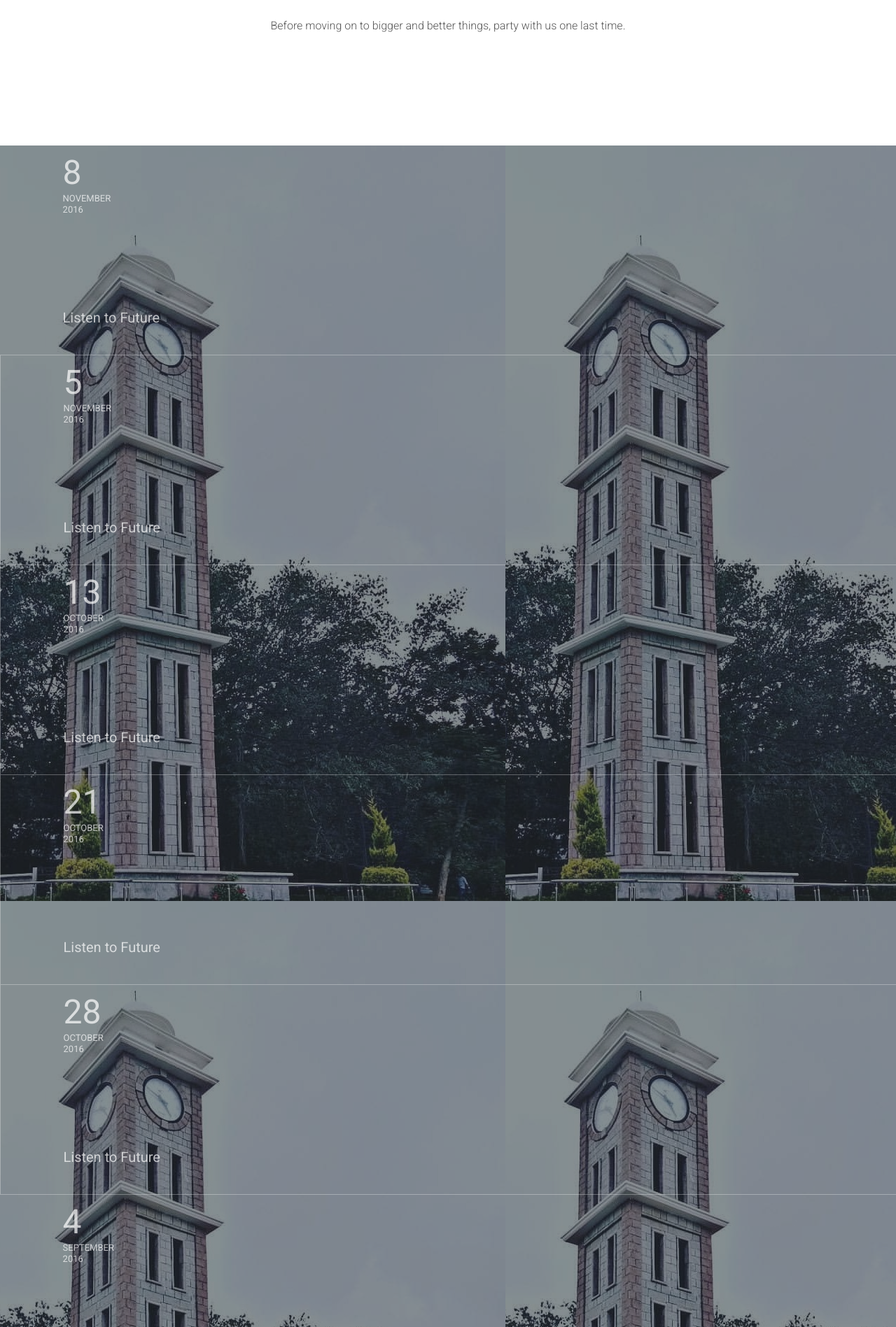
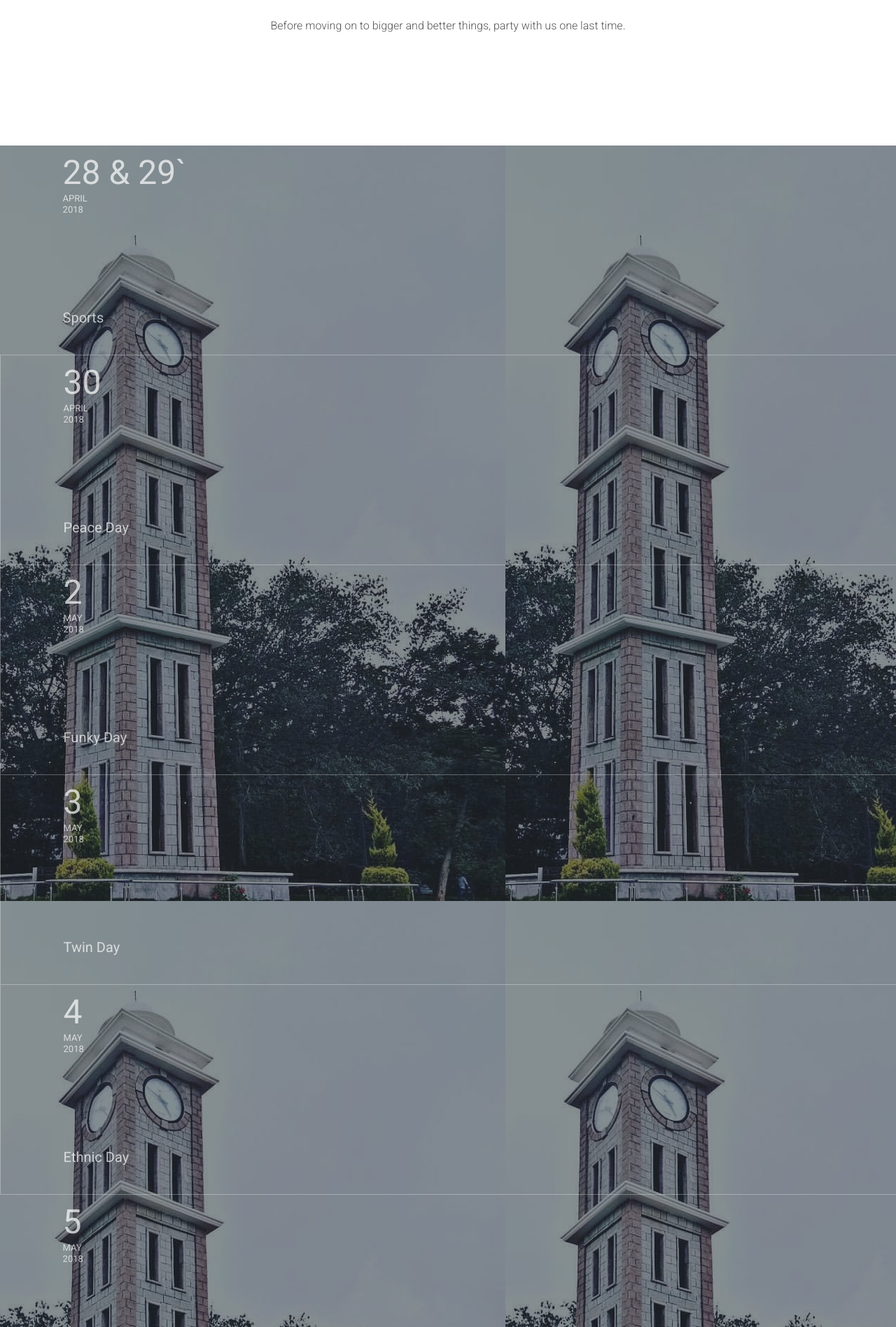
Before and after one commit to swaroopkml96/farewell2018, a Django app: page / in a window 1280 px wide. Shown: the part 1669-3566 px from the top of the page at 70% size. Run offline with Django 3.2, Linux system fonts and the light colour scheme; some libraries are stand-ins or nearby versions.

Commit message:
added dates

```diff
--- a/farewell/templates/farewell/index.html
+++ b/farewell/templates/farewell/index.html
@@ -266,13 +266,13 @@
 								<div class="portfolio-image" style="background-image: url('images/1.jpg')"></div>
 								<div class="portfolio-caption">
 									<div class="portfolio-time">
-										<div class="portfolio-day">8</div>
-										<div class="portfolio-month">November</div>
-										<div class="portfolio-year">2016</div>
+										<div class="portfolio-day">28 & 29`</div>
+										<div class="portfolio-month">April</div>
+										<div class="portfolio-year">2018</div>
 									</div>
 									<div class="portfolio-details">
-										<div class="portfolio-title">Listen to Future</div>
-										<div class="portfolio-cat">Music, Single</div>
+										<div class="portfolio-title">Sports</div>
+										<div class="portfolio-cat"></div>
 										<div class="portfolio-comments"><i class="fa fa-comments"></i>0</div>
 									</div>
 								</div>
@@ -283,13 +283,13 @@
 								<div class="portfolio-image" style="background-image: url('images/2.jpg')"></div>
 								<div class="portfolio-caption">
 									<div class="portfolio-time">
-										<div class="portfolio-day">5</div>
-										<div class="portfolio-month">November</div>
-										<div class="portfolio-year">2016</div>
+										<div class="portfolio-day">30</div>
+										<div class="portfolio-month">April</div>
+										<div class="portfolio-year">2018</div>
 									</div>
 									<div class="portfolio-details">
-										<div class="portfolio-title">Listen to Future</div>
-										<div class="portfolio-cat">Music, Single</div>
+										<div class="portfolio-title">Peace Day</div>
+										<div class="portfolio-cat"></div>
 										<div class="portfolio-comments"><i class="fa fa-comments"></i>0</div>
 									</div>
 								</div>
@@ -300,13 +300,13 @@
 								<div class="portfolio-image" style="background-image: url('images/3.jpg')"></div>
 								<div class="portfolio-caption">
 									<div class="portfolio-time">
-										<div class="portfolio-day">13</div>
-										<div class="portfolio-month">October</div>
-										<div class="portfolio-year">2016</div>
+										<div class="portfolio-day">2</div>
+										<div class="portfolio-month">May</div>
+										<div class="portfolio-year">2018</div>
 									</div>
 									<div class="portfolio-details">
-										<div class="portfolio-title">Listen to Future</div>
-										<div class="portfolio-cat">Music, Single</div>
+										<div class="portfolio-title">Funky Day</div>
+										<div class="portfolio-cat"></div>
 										<div class="portfolio-comments"><i class="fa fa-comments"></i>0</div>
 									</div>
 								</div>
@@ -317,13 +317,13 @@
 								<div class="portfolio-image" style="background-image: url('images/4.jpg')"></div>
 								<div class="portfolio-caption">
 									<div class="portfolio-time">
-										<div class="portfolio-day">21</div>
-										<div class="portfolio-month">October</div>
-										<div class="portfolio-year">2016</div>
+										<div class="portfolio-day">3</div>
+										<div class="portfolio-month">May</div>
+										<div class="portfolio-year">2018</div>
 									</div>
 									<div class="portfolio-details">
-										<div class="portfolio-title">Listen to Future</div>
-										<div class="portfolio-cat">Music, Single</div>
+										<div class="portfolio-title">Twin Day</div>
+										<div class="portfolio-cat"></div>
 										<div class="portfolio-comments"><i class="fa fa-comments"></i>0</div>
 									</div>
 								</div>
@@ -334,13 +334,13 @@
 								<div class="portfolio-image" style="background-image: url('images/5.jpg')"></div>
 								<div class="portfolio-caption">
 									<div class="portfolio-time">
-										<div class="portfolio-day">28</div>
-										<div class="portfolio-month">October</div>
-										<div class="portfolio-year">2016</div>
+										<div class="portfolio-day">4</div>
+										<div class="portfolio-month">May</div>
+										<div class="portfolio-year">2018</div>
 									</div>
 									<div class="portfolio-details">
-										<div class="portfolio-title">Listen to Future</div>
-										<div class="portfolio-cat">Music, Single</div>
+										<div class="portfolio-title">Ethnic Day</div>
+										<div class="portfolio-cat"></div>
 										<div class="portfolio-comments"><i class="fa fa-comments"></i>0</div>
 									</div>
 								</div>
@@ -351,18 +351,19 @@
 								<div class="portfolio-image" style="background-image: url('images/6.jpg')"></div>
 								<div class="portfolio-caption">
 									<div class="portfolio-time">
-										<div class="portfolio-day">4</div>
-										<div class="portfolio-month">September</div>
-										<div class="portfolio-year">2016</div>
+										<div class="portfolio-day">5</div>
+										<div class="portfolio-month">May</div>
+										<div class="portfolio-year">2018</div>
 									</div>
 									<div class="portfolio-details">
-										<div class="portfolio-title">Listen to Future</div>
-										<div class="portfolio-cat">Music, Single</div>
+										<div class="portfolio-title">Farewell</div>
+										<div class="portfolio-cat"></div>
 										<div class="portfolio-comments"><i class="fa fa-comments"></i>0</div>
 									</div>
 								</div>
 							</a>
 						</div>
+						<!--
 						<div class="column lg-1-5 sm-1-3 xs-1-2 portfolio-box">
 							<a class="" href="single.html">
 								<div class="portfolio-image" style="background-image: url('images/7.jpg')"></div>
@@ -414,6 +415,7 @@
 								</div>
 							</a>
 						</div>
+
 						<div class="column lg-1-5 sm-1-3 xs-1-2 portfolio-box">
 							<a class="" href="single.html">
 								<div class="portfolio-image" style="background-image: url('images/10.jpg')"></div>
@@ -431,6 +433,7 @@
 								</div>
 							</a>
 						</div>
+						-->
 					</div>
 				</div>
 			</div>
```
